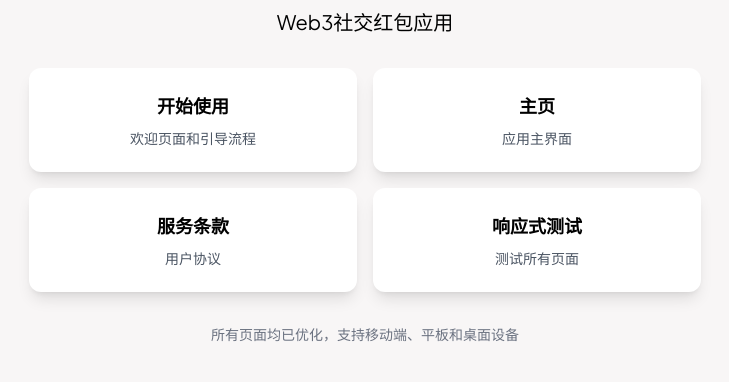
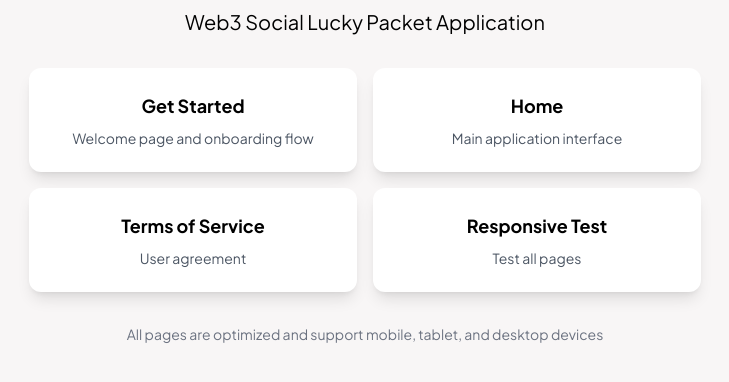
Before and after one commit to Ruolynn/luckypacket-landing-pages, a plain HTML site: page index.html in a window 1280 px wide. Shown: the part 256-638 px from the top of the page, without its empty margins (275-1004 px from the left). Drawn offline with nearby package versions, Linux system fonts and the light colour scheme.

Commit message:
Translate index.html to English

```diff
--- a/index.html
+++ b/index.html
@@ -1,10 +1,10 @@
 <!DOCTYPE html>
-<html lang="zh-CN">
+<html lang="en">
 <head>
 <meta charset="utf-8"/>
 <meta content="width=device-width, initial-scale=1.0, maximum-scale=5.0" name="viewport"/>
 <title>LuckyPacket - Welcome</title>
-<meta name="description" content="LuckyPacket - Web3社交红包应用，在Base区块链上发送和接收加密红包"/>
+<meta name="description" content="LuckyPacket - Web3 social Lucky Packet application for sending and receiving crypto gifts on Base blockchain"/>
 <link href="https://fonts.googleapis.com" rel="preconnect"/>
 <link crossorigin="" href="https://fonts.gstatic.com" rel="preconnect"/>
 <link href="https://fonts.googleapis.com/css2?family=Plus+Jakarta+Sans:wght@400;500;700;800&amp;display=swap" rel="stylesheet"/>
@@ -43,28 +43,28 @@
 <div class="w-full max-w-2xl text-center">
 <div class="mb-8">
 <h1 class="text-4xl sm:text-5xl font-bold text-primary mb-4">LuckyPacket</h1>
-<p class="text-lg sm:text-xl text-text-light dark:text-text-dark mb-8">Web3社交红包应用</p>
+<p class="text-lg sm:text-xl text-text-light dark:text-text-dark mb-8">Web3 Social Lucky Packet Application</p>
 </div>
 <div class="grid grid-cols-1 sm:grid-cols-2 gap-4 mb-8">
 <a href="welcome_to_luckypacket_1/code.html" class="block p-6 rounded-xl bg-white dark:bg-gray-800 shadow-lg hover:shadow-xl transition-shadow">
-<h3 class="font-bold text-lg mb-2">开始使用</h3>
-<p class="text-sm text-gray-600 dark:text-gray-400">欢迎页面和引导流程</p>
+<h3 class="font-bold text-lg mb-2">Get Started</h3>
+<p class="text-sm text-gray-600 dark:text-gray-400">Welcome page and onboarding flow</p>
 </a>
 <a href="luckypacket_home_1/code.html" class="block p-6 rounded-xl bg-white dark:bg-gray-800 shadow-lg hover:shadow-xl transition-shadow">
-<h3 class="font-bold text-lg mb-2">主页</h3>
-<p class="text-sm text-gray-600 dark:text-gray-400">应用主界面</p>
+<h3 class="font-bold text-lg mb-2">Home</h3>
+<p class="text-sm text-gray-600 dark:text-gray-400">Main application interface</p>
 </a>
 <a href="accept_terms_of_service/code.html" class="block p-6 rounded-xl bg-white dark:bg-gray-800 shadow-lg hover:shadow-xl transition-shadow">
-<h3 class="font-bold text-lg mb-2">服务条款</h3>
-<p class="text-sm text-gray-600 dark:text-gray-400">用户协议</p>
+<h3 class="font-bold text-lg mb-2">Terms of Service</h3>
+<p class="text-sm text-gray-600 dark:text-gray-400">User agreement</p>
 </a>
 <a href="test_responsive.html" class="block p-6 rounded-xl bg-white dark:bg-gray-800 shadow-lg hover:shadow-xl transition-shadow">
-<h3 class="font-bold text-lg mb-2">响应式测试</h3>
-<p class="text-sm text-gray-600 dark:text-gray-400">测试所有页面</p>
+<h3 class="font-bold text-lg mb-2">Responsive Test</h3>
+<p class="text-sm text-gray-600 dark:text-gray-400">Test all pages</p>
 </a>
 </div>
 <div class="text-sm text-gray-500 dark:text-gray-400">
-<p>所有页面均已优化，支持移动端、平板和桌面设备</p>
+<p>All pages are optimized and support mobile, tablet, and desktop devices</p>
 </div>
 </div>
 </div>
```
